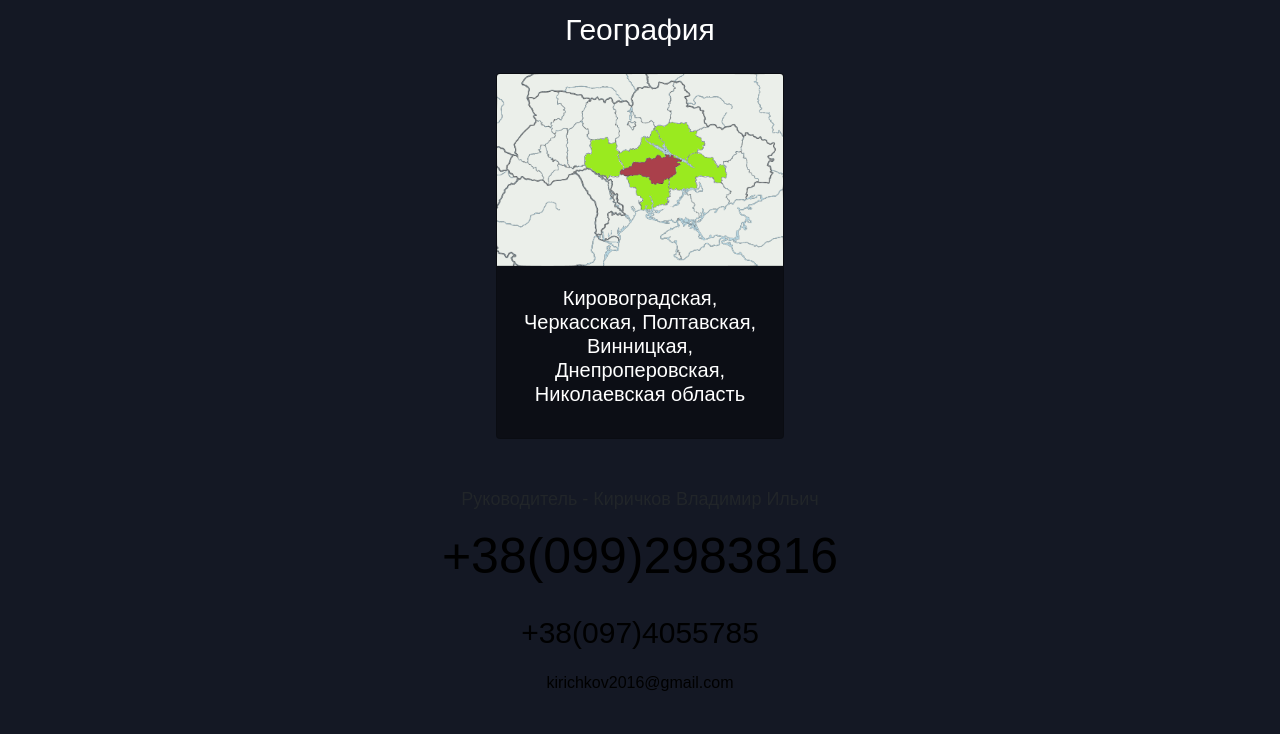
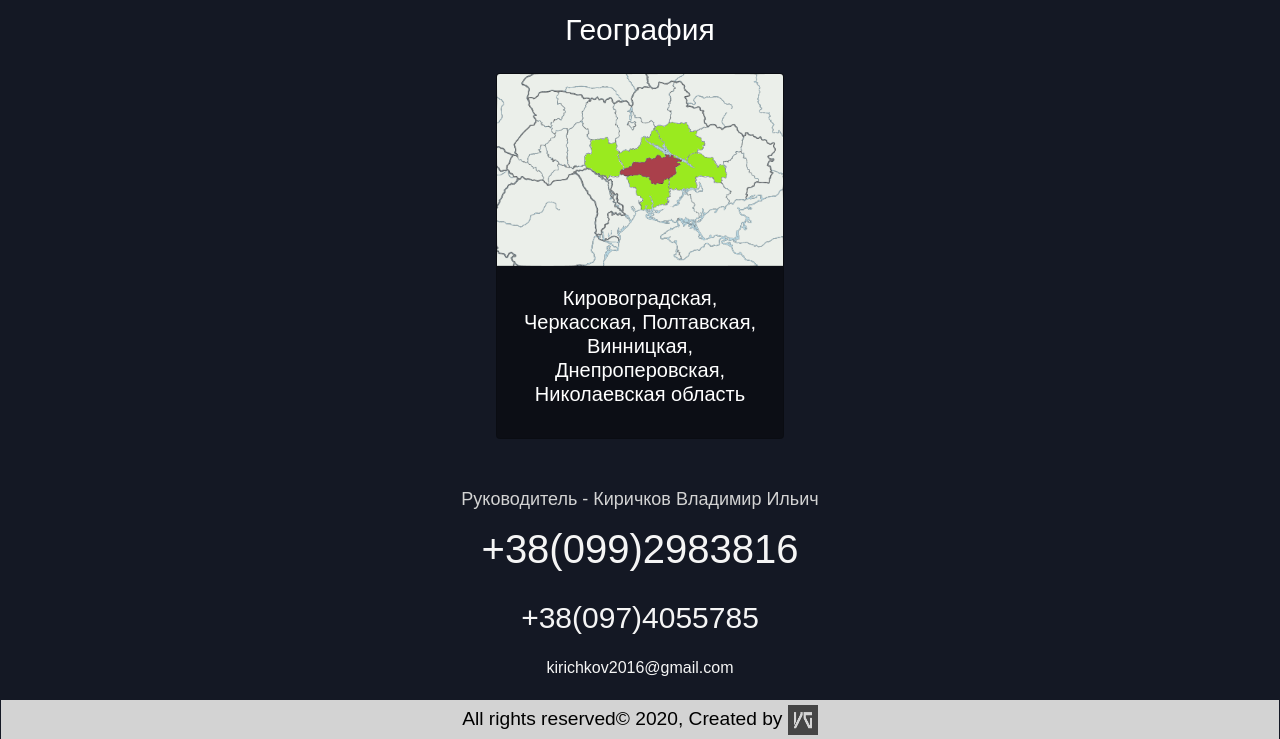
Before and after one commit to ganushkevychv/roadGatsbyv2, a Gatsby site: page / in a window 1280 px wide. Shown: the part 726-1465 px from the top of the page. Built offline with nearby package versions, Linux system fonts and the light colour scheme; Gatsby itself is replaced by a stand-in of ours.

Commit message:
footer added to index page

```diff
--- a/src/components/layout.js
+++ b/src/components/layout.js
@@ -24,7 +24,7 @@ const Layout = ({ children }) => {
         style={{
           margin: `0 auto`,
           maxWidth: 1960,
-          padding: `0px 0.0875rem 1.45rem`,
+          padding: `0px 0.0875rem`,
           paddingTop: 0,
         }}
       >
--- a/src/pages/index.js
+++ b/src/pages/index.js
@@ -4,6 +4,7 @@ import { graphql } from "gatsby"
 import Layout from "../components/layout"
 import Gallery from "../components/gallery"
 import Maps from "../components/maps"
+import Logo from "../images/me.png"
 const IndexPage = (props) => (
   <Layout>
       <SEO title="Home" />
@@ -31,6 +32,14 @@ const IndexPage = (props) => (
     <p className="contact-text"><a className="contact-link" href="mailto:kirichkov2016@gmail.com">kirichkov2016@gmail.com</a></p>
   </div>
 </div>
+<div className="site-footer">
+      <h4 className="text-center">All rights reserved© {new Date().getFullYear()}, Created by
+            {` `}
+            <a href="https://vladyslav-ganushkevych.netlify.com/"><img className="link-logo" src={Logo} width="30"
+    height="30" alt="logo"/></a></h4>
+
+
+      </div>
   </Layout>
 )
 
--- a/src/styles/_footer.scss
+++ b/src/styles/_footer.scss
@@ -1,8 +1,6 @@
 .site-footer {
-    position: absolute;
-    right: 0;
-    bottom: 0;
-    left: 0;
+    display: flex;
+    justify-content: center;
     background-color: lightgrey;
     margin-top: 20px;
     padding: 5px;
--- a/src/styles/_layout.scss
+++ b/src/styles/_layout.scss
@@ -40,17 +40,19 @@ color: white;
 .contact-title{
     padding-top: 50px;
     font-size: large;
+    color: lightgray;
 }
 .contact-title,.contact-text{
     display: flex;
     justify-content: center;
+    text-align: center;
 }
 .contact-link,.contact-link:visited,.contact-link:hover{
     text-decoration: none;
-    color:black;
+    color:whitesmoke;
 }
 .large{
-    font-size: 50px;
+    font-size: 40px;
 }
 .medium{
     font-size: 30px;
```
Also changed, not shown: src/images/maps/Cherkasy.png (deleted), src/images/maps/Dnipropetrovsk.png (deleted), src/images/maps/Kirovohrad.png (deleted), src/images/maps/Mykolaiv.png (deleted), src/images/maps/Poltava.png (deleted), src/images/maps/Vinnytsia.png (deleted).
